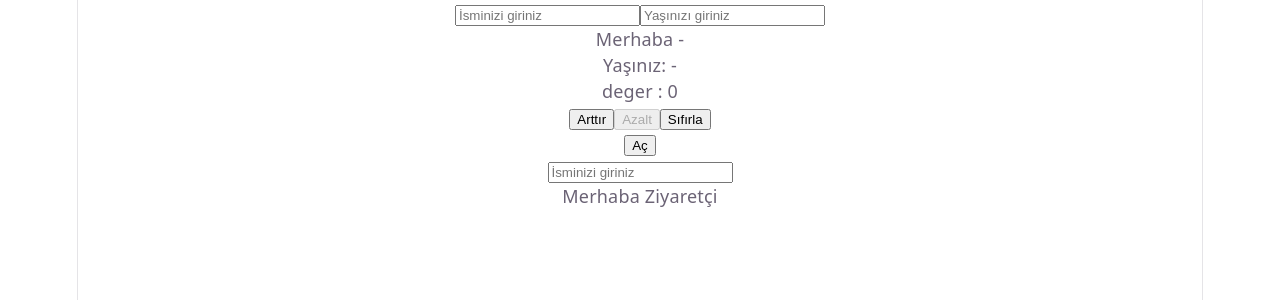
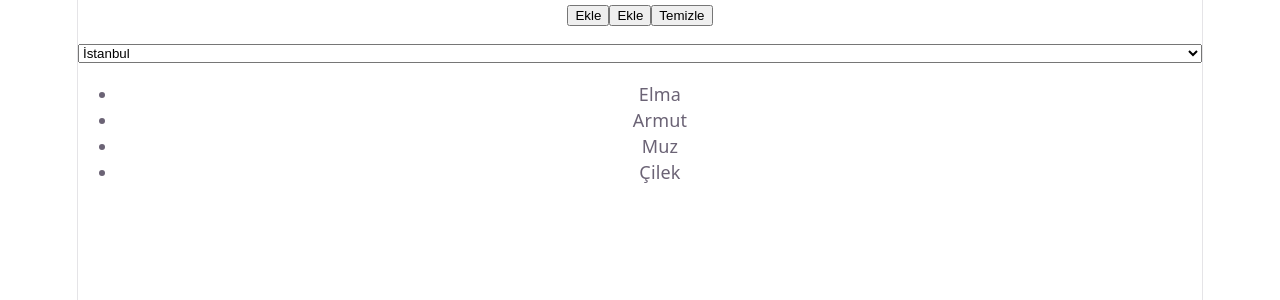
Before and after one commit to iclalinal/Kuzem-React-Dersi, a React (Vite) app: page / in a window 1280 px wide. Shown: the top 300 px of the page. Built offline with nearby package versions, Linux system fonts and the light colour scheme.

Commit message:
Dizi örnekleri

```diff
--- a/src/App.tsx
+++ b/src/App.tsx
@@ -1,15 +1,13 @@
-import Counter from './components/Counter';
-import Toggle from './components/Toggle';
-import NameInput from './components/NameInput';
-import Profil from './components/Profil';
+import MeyveListesi from "./components/MeyveListesi";
+import SehirSec from "./components/SehirSec";
+import IsimListesi from "./components/IsimListesi";
 
 function App(){
   return(
     <>
-    <Profil />
-    <Counter />
-    <Toggle />
-    <NameInput />
+    <IsimListesi />
+    <SehirSec />
+    <MeyveListesi />
     </>
   )
 }
--- /dev/null
+++ b/src/components/IsimListesi.tsx
@@ -0,0 +1,16 @@
+import {useState} from "react";
+
+function IsimListesi(){
+    const [isimler, setIsimler] = useState<string[]>([]);
+
+    return(
+        <div>
+            <button onClick={() => setIsimler([...isimler, "Ahmet"])}>Ekle</button>
+            <button onClick={() => setIsimler(["Mehmet", ...isimler])}>Ekle</button>
+            <button onClick={() => setIsimler([])}>Temizle</button>
+            <ul>
+                {isimler.map((i, index)=> <li key={index}>{i}</li>)}
+            </ul>
+        </div>    )
+}
+export default IsimListesi;
--- /dev/null
+++ b/src/components/MeyveListesi.tsx
@@ -0,0 +1,13 @@
+function MeyveListesi() {
+  const meyveler = ["Elma", "Armut", "Muz", "Çilek"];
+
+  return(
+    <ul>
+        {meyveler.map((meyve) => (
+            <li key={meyve}>{meyve}</li>
+        ))}
+    </ul>
+  )
+}
+
+export default MeyveListesi;
--- /dev/null
+++ b/src/components/SehirSec.tsx
@@ -0,0 +1,12 @@
+function SehirSec() {
+    const sehirler = ["İstanbul", "Ankara", "İzmir", "Bursa", "Antalya"];
+
+    return(
+        <select>
+            {sehirler.map((s) => (
+                <option key={s} value={s}>{s}</option>
+            ))}
+        </select>
+    )
+}
+export default SehirSec;
```
